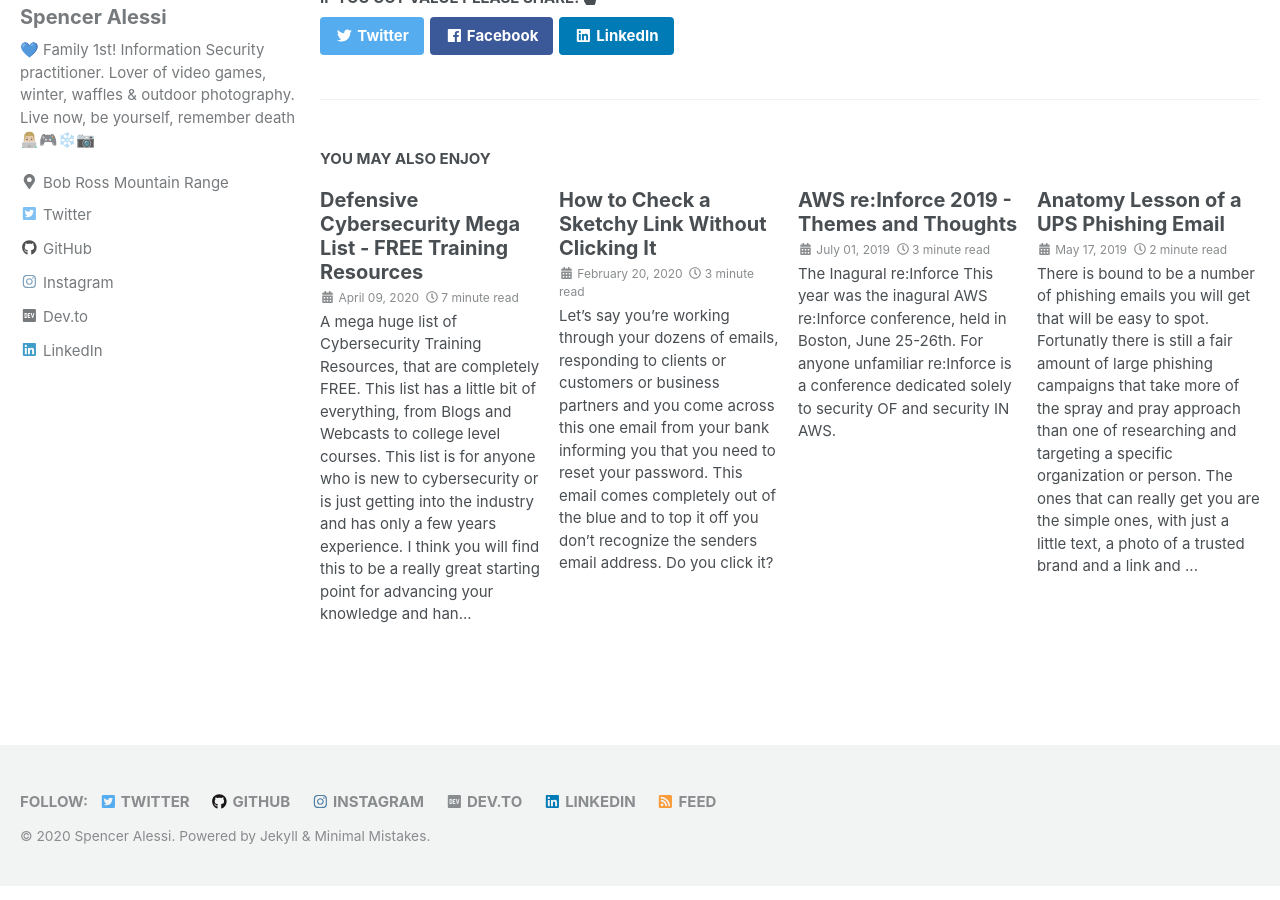
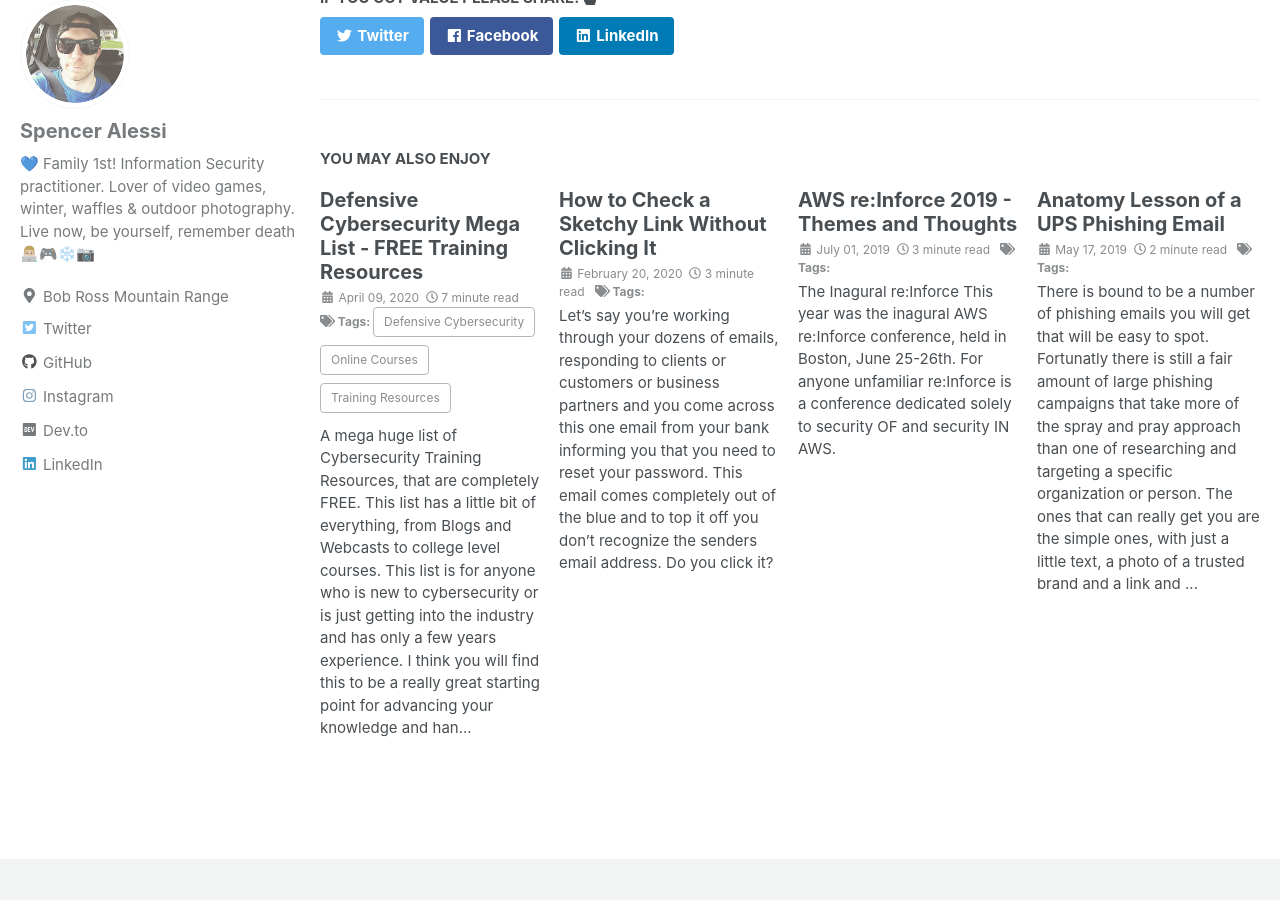
Before and after one commit to techspence/techspence.github.io, a Jekyll site: the page built from _posts/2020-01-14-2019-SANS-Holiday-Hack-Challenge-Write-Up-by-Techspence.md, in a window 1280 px wide and 900 px high, scrolled down 1187 px. Built offline with Jekyll 4.4.1, drawn with Linux system fonts in a browser that asks for light colours; cached includes are drawn as plain includes.

Commit message:
configured tags on posts

```diff
--- a/_includes/archive-single.html
+++ b/_includes/archive-single.html
@@ -9,6 +9,13 @@
 {% else %}
   {% assign title = post.title %}
 {% endif %}
+
+{% case site.tag_archive.type %}
+{% when "liquid" %}
+  {% assign path_type = "#" %}
+{% when "jekyll-archives" %}
+  {% assign path_type = nil %}
+{% endcase %}
 
 <div class="{{ include.type | default: "list" }}__item">
   <article class="archive__item" itemscope itemtype="http://schema.org/CreativeWork">
@@ -34,8 +41,20 @@
         <p class="page__meta"><i class="fas fa-fw fa-calendar-alt" aria-hidden="true"></i> <time datetime="{{ post.date | date_to_xmlschema }}">{{ post.date | date: "%B %d, %Y" }}</time>&nbsp;
             {% if post.read_time %}
                 <i class="far fa-clock" aria-hidden="true"></i> {% include read-time.html %}
-            {% endif %}
+            {% endif %} &nbsp;
+
+            {% capture post_tags %}{% for tag in post.tags %}{{ tag | downcase }}#{{ tag }}{% unless forloop.last %},{% endunless %}{% endfor %}{% endcapture %}
+            {% assign tag_hashes = post_tags | split: ',' | sort %}
+            <strong><i class="fas fa-fw fa-tags" aria-hidden="true"></i> {{ site.data.ui-text[site.locale].tags_label | default: "Tags:" }} </strong>
+            <span itemprop="keywords">
+              {% for hash in tag_hashes %}
+                {% assign keyValue = hash | split: '#' %}
+                {% capture tag_word %}{{ keyValue[1] | strip_newlines }}{% endcapture %}
+                <a href="{{ tag_word | slugify | prepend: path_type | prepend: site.tag_archive.path | relative_url }}" class="page__taxonomy-item" rel="tag">{{ tag_word }}</a>
+              {% endfor %}
+            </span>
         </p>
+
     {% endif %}
     {% if post.excerpt %}<p class="archive__item-excerpt" itemprop="description">{{ post.excerpt | markdownify | strip_html | truncate: 400 }}</p>{% endif %}
   </article>
--- a/_layouts/single.html
+++ b/_layouts/single.html
@@ -14,6 +14,13 @@ layout: default
   {% endunless %}
 {% endif %}
 
+{% case site.tag_archive.type %}
+{% when "liquid" %}
+  {% assign path_type = "#" %}
+{% when "jekyll-archives" %}
+  {% assign path_type = nil %}
+{% endcase %}
+
 <div id="main" role="main">
   {% include sidebar.html %}
 
@@ -27,7 +34,21 @@ layout: default
       {% unless page.header.overlay_color or page.header.overlay_image %}
         <header>
           {% if page.title %}<h1 id="page-title" class="page__title" itemprop="headline">{{ page.title | markdownify | remove: "<p>" | remove: "</p>" }}</h1>{% endif %}
-          {% if page.date %}<p class="page__meta"><i class="fas fa-fw fa-calendar-alt" aria-hidden="true"></i> <time datetime="{{ page.date | date_to_xmlschema }}">{{ page.date | date: "%B %d, %Y" }}</time>{% endif %} &nbsp; {% if page.read_time %}<i class="far fa-clock" aria-hidden="true"></i> {% include read-time.html %}</p>{% endif %}
+          {% if page.date %}
+          <p class="page__meta">
+            <i class="fas fa-fw fa-calendar-alt" aria-hidden="true"></i> <time datetime="{{ page.date | date_to_xmlschema }}">{{ page.date | date: "%B %d, %Y" }}</time>{% endif %} &nbsp; {% if page.read_time %}<i class="far fa-clock" aria-hidden="true"></i> {% include read-time.html %}{% endif %} &nbsp;
+
+            {% capture page_tags %}{% for tag in page.tags %}{{ tag | downcase }}#{{ tag }}{% unless forloop.last %},{% endunless %}{% endfor %}{% endcapture %}
+            {% assign tag_hashes = page_tags | split: ',' | sort %}
+            <strong><i class="fas fa-fw fa-tags" aria-hidden="true"></i> {{ site.data.ui-text[site.locale].tags_label | default: "Tags:" }} </strong>
+              <span itemprop="keywords">
+                {% for hash in tag_hashes %}
+                  {% assign keyValue = hash | split: '#' %}
+                  {% capture tag_word %}{{ keyValue[1] | strip_newlines }}{% endcapture %}
+                  <a href="{{ tag_word | slugify | prepend: path_type | prepend: site.tag_archive.path | relative_url }}" class="page__taxonomy-item" rel="tag">{{ tag_word }}</a>
+                {% endfor %}
+              </span>
+          <p>
         </header>
       {% endunless %}
 
--- /dev/null
+++ b/_pages/tag-archive.html
@@ -0,0 +1,6 @@
+---
+title: "Posts by Tag"
+permalink: /tags/
+layout: tags
+author_profile: true
+---
```
